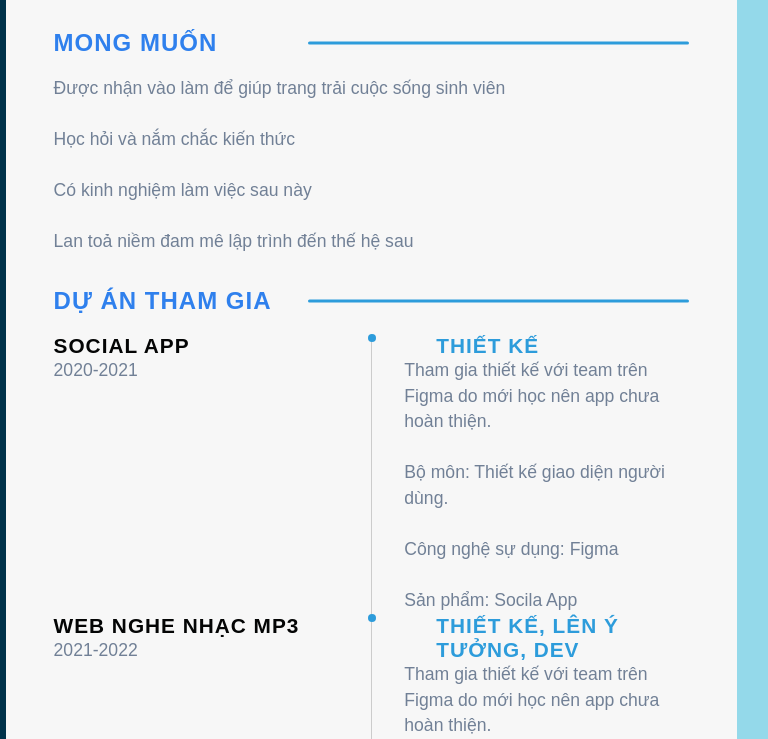
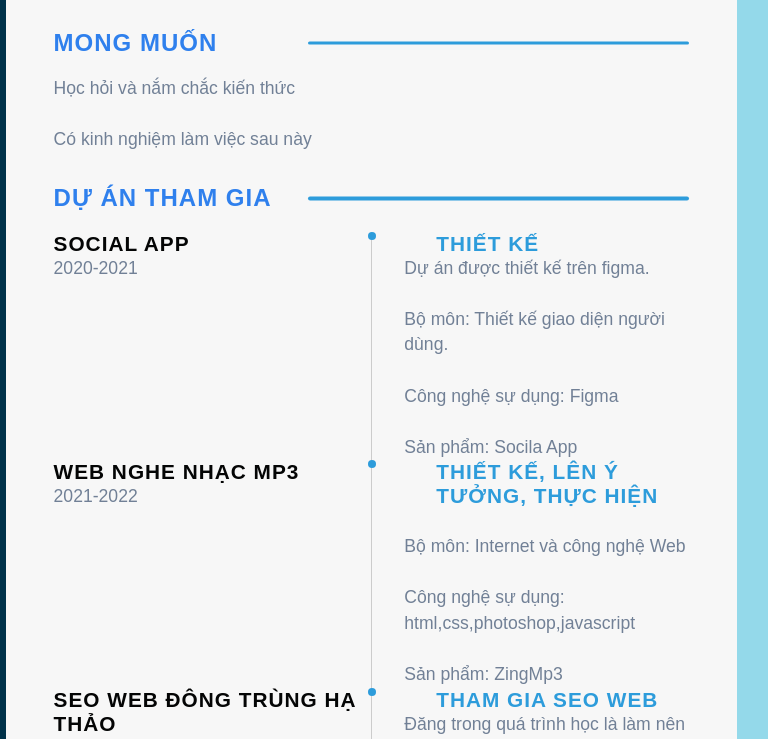
Before and after one commit to DoTai-Z7X/DoTai.CV.github.io., a plain HTML site: page index.html in a window 1280 px wide. Shown: the part 501-1240 px from the top of the page, 415-1183 px from the left. Drawn offline with Linux system fonts and the light colour scheme.

Commit message:
cập nhật lại thông tin cho CV

```diff
--- a/index.html
+++ b/index.html
@@ -87,10 +87,8 @@
 			</section>
 			<section class="about sect">
 				<h2 class="right-title">Mong muốn</h2>
-				<p class="para">Được nhận vào làm để giúp trang trải cuộc sống sinh viên</br>
-					<br>Học hỏi và nắm chắc kiến thức</br>
+				<p class="para">Học hỏi và nắm chắc kiến thức</br>
 					<br>Có kinh nghiệm làm việc sau này</br>
-					<br>Lan toả niềm đam mê lập trình đến thế hệ sau</br>
 				</p>
 			</section>
 			<section class="experonce sect">
@@ -105,8 +103,8 @@
 						<div class="lefi-tl-content">
 							<div class="tl-content">
 								<h5 class="tl-title-2">Thiết kế</h5>
-								<p class="para">
-									Tham gia thiết kế với team trên Figma do mới học nên app chưa hoàn thiện.</br>
+								<p class="para"> Dự án được thiết kế trên figma.
+									</br>
 									<br>Bộ môn: Thiết kế giao diện người dùng.</br>
 									<br>Công nghệ sự dụng: Figma</br>
 									<br>Sản phẩm:<a href="https://www.figma.com/file/M4LxXSwmE8IBj9fW6JwT1j/Social-App?node-id=0%3A1"> Socila App</a>
@@ -123,9 +121,8 @@
 						</div>
 						<div class="lefi-tl-content">
 							<div class="tl-content">
-								<h5 class="tl-title-2">Thiết kế, lên ý tưởng, dev</h5>
+								<h5 class="tl-title-2">Thiết kế, lên ý tưởng, thực hiện</h5>
 								<p class="para">
-									Tham gia thiết kế với team trên Figma do mới học nên app chưa hoàn thiện.</br>
 									<br>Bộ môn: Internet và công nghệ Web </br>
 									<br>Công nghệ sự dụng: html,css,photoshop,javascript</br>
 									<br>Sản phẩm:<a href="https://github.com/DoTai-Z7X/DoTai.github.io"> ZingMp3</a>
```
